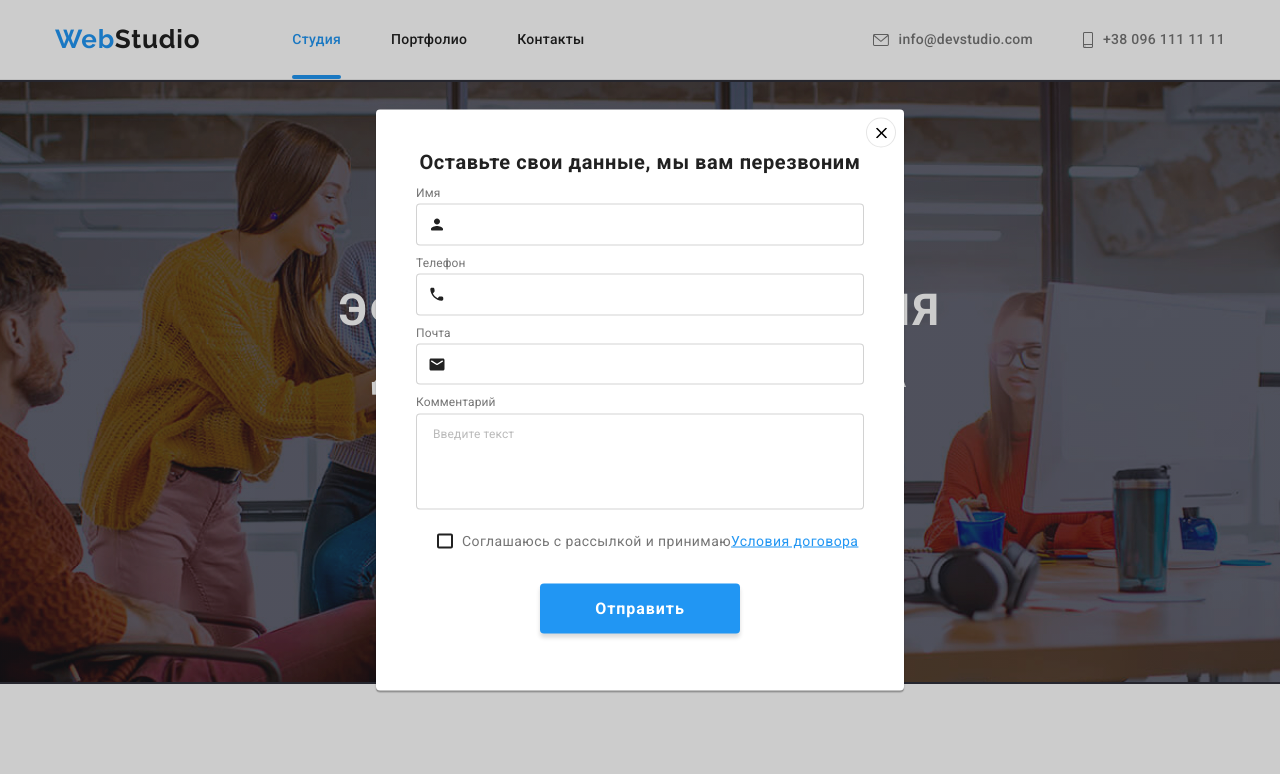
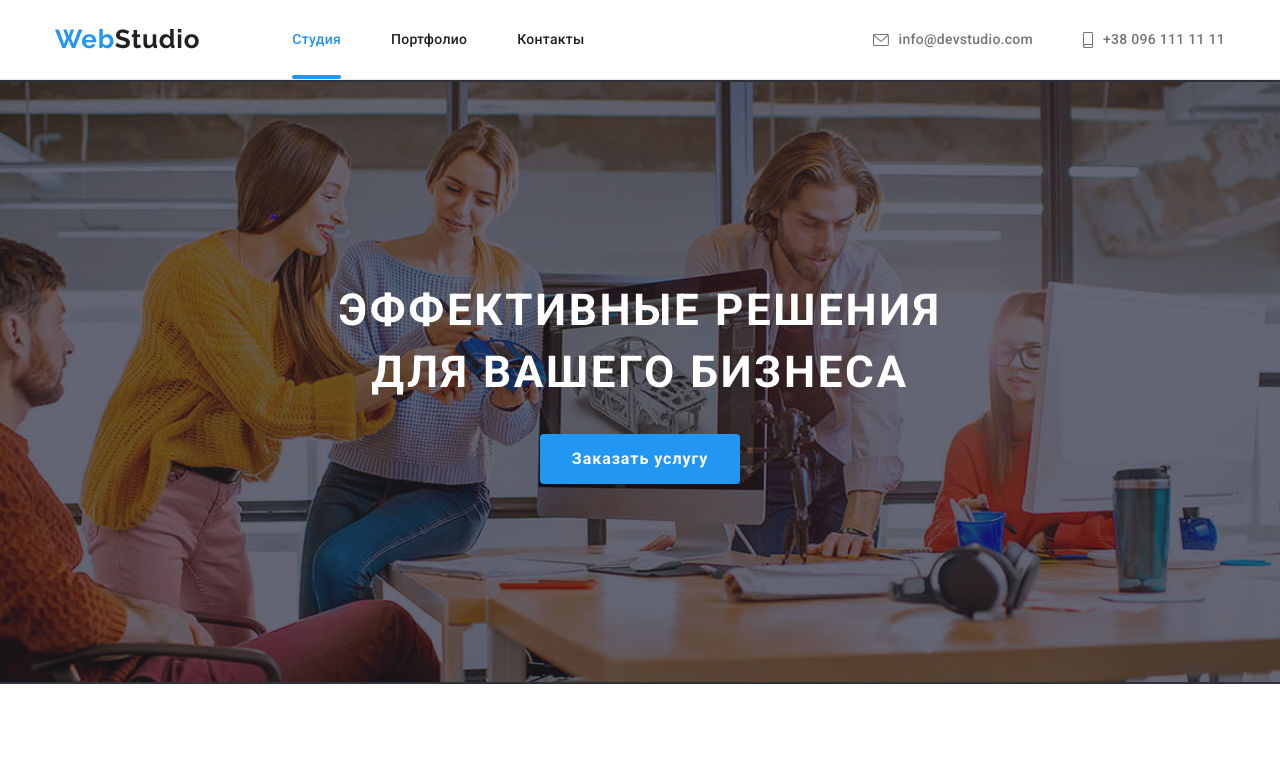
Before and after one commit to dpartner/goit-markup-hw-06, a plain HTML site: page index.html in a window 1280 px wide. Shown: the top 774 px of the page. Drawn offline with Linux system fonts and the light colour scheme.

Commit message:
ещё раз исправил чекбокс

```diff
--- a/index.html
+++ b/index.html
@@ -437,8 +437,8 @@
         </div>
       </div>
     </footer>
-    <!--Модалка is-hidden-->
-    <div class="backdrop" data-modal>
+    <!--Модалка-->
+    <div class="backdrop is-hidden" data-modal>
       <div class="modal">
         <button class="modal-close" data-modal-close>
           <svg class="modal-close-icon" width="11" height="11">
@@ -481,7 +481,6 @@
             placeholder="Введите текст"
             id="modal-feedback"
           ></textarea>
-          <!-- ++++++++++++++++++ЧЕКБОКС++++++++++++++++++ -->
           <div class="modal-form-terms-wrap">
             <input
               class="modal-form-checkbox visually-hidden"
@@ -495,12 +494,10 @@
                 <svg class="modal-form-checkbox-icon" width="11" height="8">
                   <use href="./images/icons.svg#icon-check"></use>
                 </svg> </span
-              >Соглашаюсь с рассылкой и принимаю<a class="modal-form-link" href="">
-                Условия договора</a
-              >
+              >Соглашаюсь с рассылкой и принимаю
+              <a class="modal-form-link" href=""> Условия договора</a>
             </label>
           </div>
-          <!-- ++++++++++++++++++ЧЕКБОКС++++++++++++++++++ -->
           <button type="submit" class="modal-form-button button primary">Отправить</button>
         </form>
       </div>
```
